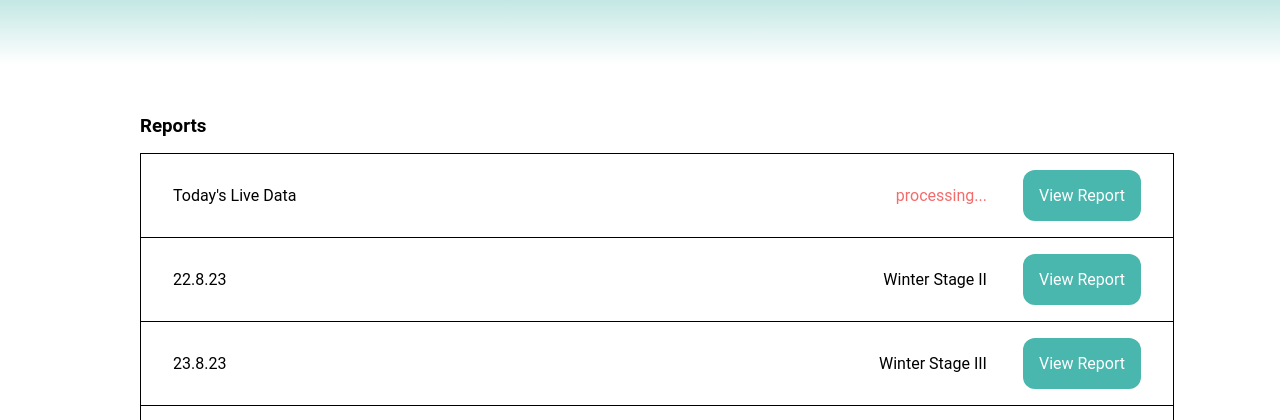
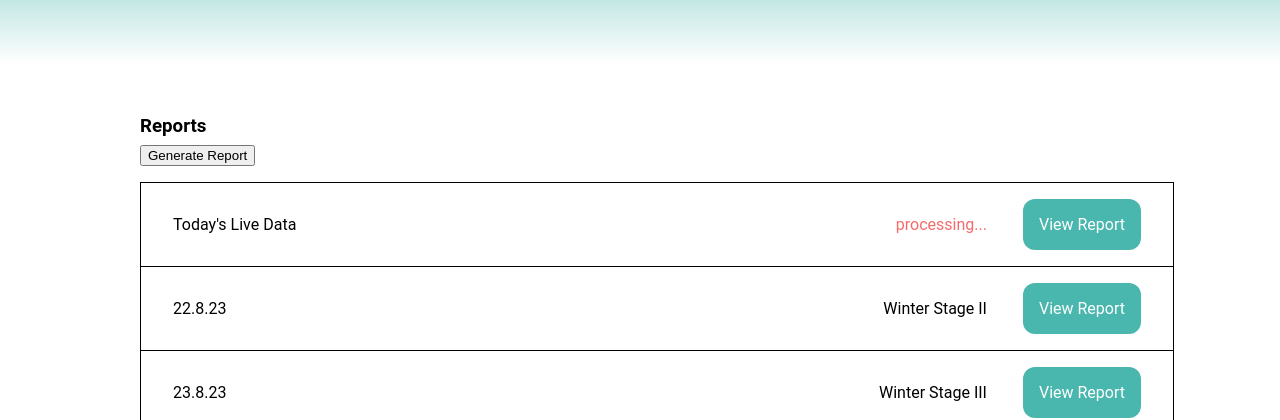
Before and after one commit to LeaderBrand-AUT/Spinach-Demo, a Flask app: page /reports in a window 1280 px wide. Shown: the part 131-551 px from the top of the page. Run offline with Flask 3, Linux system fonts and the light colour scheme.

Commit message:
generate report button
added a button to the reports section to generate a report. Success/Error messages are provided

```diff
--- a/app.py
+++ b/app.py
@@ -1,7 +1,8 @@
-from flask import Flask, Response, render_template, redirect, request, url_for
+from flask import Flask, Response, render_template, redirect, request, url_for, flash
 import cv2
 import json
-from camera import gen_frames
+from camera import gen_frames, get_frame
+from scripts.classifier import classifyFrame
 
 app = Flask(__name__)
 
@@ -34,6 +35,11 @@ def view_report():
 
     return render_template('view_report.html', report=dummydata[0], backButton='reports')
 
+@app.route('/generate_report')
+def generate_report():
+    report = classifyFrame(get_frame())
+    return report
+
 @app.route('/live_data')
 def live_data():
     return render_template('live_data.html', backButton='dashboard')
--- a/templates/reports.html
+++ b/templates/reports.html
@@ -5,6 +5,8 @@
 
     <div class="reports-content">
         <h3>Reports</h3>
+        <button onclick="genReport()">Generate Report</button>
+        <div id="report"></div>
         <ul>
             <li id="first">
                 <div class="left">
@@ -34,4 +36,14 @@
             {% endfor %}
         </ul>
     </div>
+
+    <script>
+        async function genReport() {
+            const res = await fetch('/generate_report');
+            const report = await res.text()
+
+
+            document.getElementById('report').innerText = report;
+        }
+    </script>
 {% endblock %}
```
Also changed, not shown: scripts/classifier.py (+19 -30 lines).
